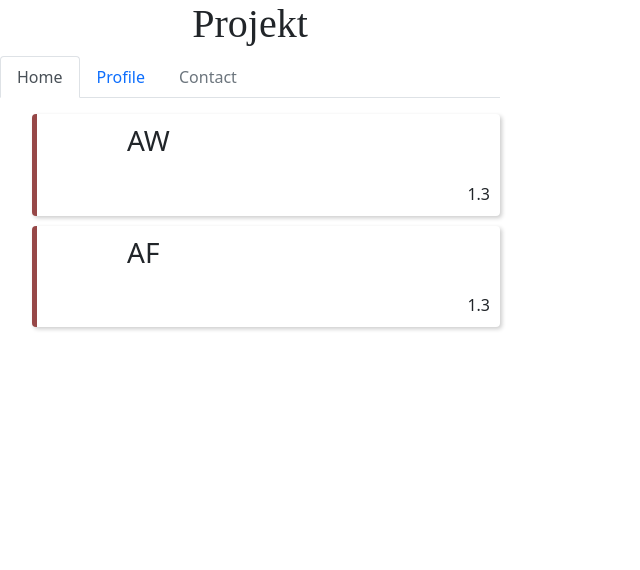
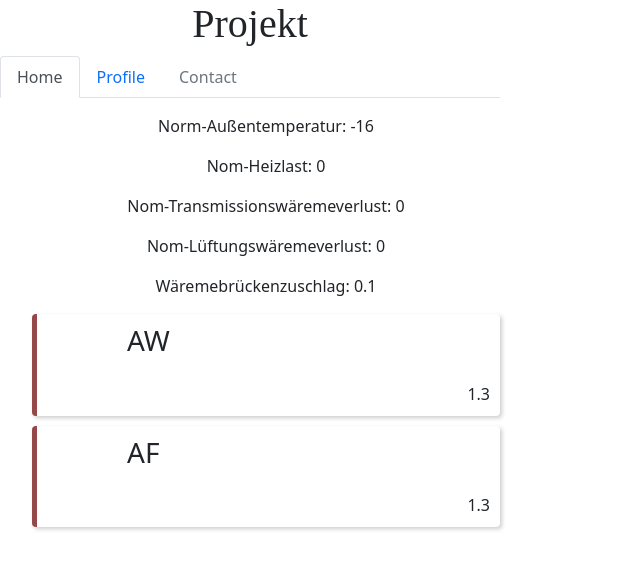
Before and after one commit to Dreanaught/js-react-mst, a React (Create React App) app: page / in a window 1280 px wide. Shown: the top 570 px of the page, without its empty margins (0-640 px from the left). Built offline with nearby package versions, Linux system fonts and the light colour scheme; a web font is replaced by a local one.

Commit message:
added visualization of newly added project properties

```diff
--- a/src/components/ProjectView.js
+++ b/src/components/ProjectView.js
@@ -5,6 +5,21 @@ import BauteilView from "./BauteilView"
 
 const ProjectView = ({project}) => (
     <div className="list">
+    <ul>
+        <span>Norm-Außentemperatur: {project.Norm_Außentemperatur}</span>
+    </ul>
+    <ul>
+        <span>Nom-Heizlast: {project.NormHeizlast}</span>
+    </ul>
+    <ul>
+        <span>Nom-Transmissionswäremeverlust: {project.Transmissionswärmeverlust}</span>
+    </ul>
+    <ul>
+        <span>Nom-Lüftungswäremeverlust: {project.Lüftungswäremeverlust}</span>
+    </ul>
+    <ul>
+        <span>Wäremebrückenzuschlag: {project.Wäremebrückenzuschlag}</span>
+    </ul>
         <ul>
             {project.Bauteildefinitionen.map((bauteil, idx) => (
                 <BauteilView key={idx} bauteil={bauteil}/>
```
